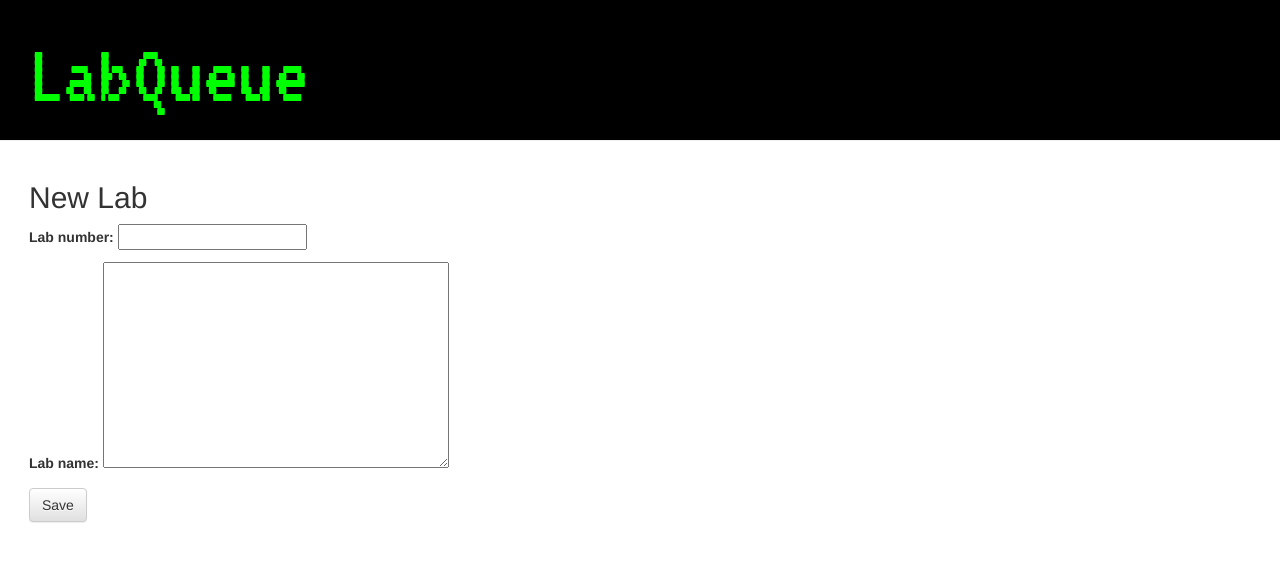
After one commit to GoeschWho/LabQueue, a Django app: page /lab/new in a window 1280 px wide. The commit adds this page. Shown: the top 562 px of the page. Run offline with Django 3.2, Linux system fonts and the light colour scheme; some libraries are stand-ins or nearby versions.

Commit message:
Lab new & edit forms added

```diff
--- /dev/null
+++ b/myqueue/forms.py
@@ -0,0 +1,10 @@
+from django import forms
+
+from .models import Lab
+
+
+class LabForm(forms.ModelForm):
+
+    class Meta:
+        model = Lab
+        fields = ('lab_number', 'lab_name')
--- a/myqueue/templates/myqueue/lab_detail.html
+++ b/myqueue/templates/myqueue/lab_detail.html
@@ -2,6 +2,9 @@
 
 {% block content %}
     <div class="lab">
+        {% if user.is_authenticated %}
+            <a class="btn btn-default" href="{% url 'lab_edit' pk=lab.pk %}"><span class="glyphicon glyphicon-pencil"></span></a>
+        {% endif %}
         <h2>{{ lab.title }}</h2>
         <p>{{ lab.lab_name|linebreaksbr }}</p>
     </div>
--- /dev/null
+++ b/myqueue/templates/myqueue/lab_edit.html
@@ -0,0 +1,9 @@
+{% extends 'myqueue/base.html' %}
+
+{% block content %}
+    <h2>New Lab</h2>
+    <form method="POST" class="post-form">{% csrf_token %}
+        {{ form.as_p }}
+        <button type="submit" class="save btn btn-default">Save</button>
+    </form>
+{% endblock %}
--- a/myqueue/templates/myqueue/lab_list.html
+++ b/myqueue/templates/myqueue/lab_list.html
@@ -2,6 +2,9 @@
 
 {% block content %}
     <h1>ECEN 1030 Labs</h1>
+    {% if user.is_authenticated %}
+        <a href="{%  url 'lab_new'%}" class="top-menu"><span class="glyphicon glyphicon-plus"></span></a>
+    {% endif %}
     {% for lab in labs %}
         <div class="lab">
             <p><a href="{% url 'lab_detail' pk=lab.pk %}">Lab {{ lab.lab_number }}</a></p>
--- a/myqueue/urls.py
+++ b/myqueue/urls.py
@@ -4,4 +4,6 @@ from . import views
 urlpatterns = [
     path('', views.lab_list, name='lab_list'),
     path('lab/<int:pk>/', views.lab_detail, name='lab_detail'),
+    path('lab/new', views.lab_new, name='lab_new'),
+    path('lab/<int:pk>/edit', views.lab_edit, name='lab_edit'),
 ]
--- a/myqueue/views.py
+++ b/myqueue/views.py
@@ -1,5 +1,6 @@
 from .models import Lab
-from django.shortcuts import render, get_object_or_404
+from django.shortcuts import render, get_object_or_404, redirect
+from .forms import LabForm
 
 
 def lab_list(request):
@@ -10,3 +11,30 @@ def lab_list(request):
 def lab_detail(request, pk):
     lab = get_object_or_404(Lab, pk=pk)
     return render(request, 'myqueue/lab_detail.html', {'lab': lab})
+
+
+def lab_new(request):
+    if request.method == "POST":
+        form = LabForm(request.POST)
+        if form.is_valid():
+            lab = form.save(commit=False)
+            #code generated fields
+            lab.save()
+            return redirect('lab_detail', pk=lab.pk)
+    else:
+        form = LabForm()
+    return render(request, 'myqueue/lab_edit.html', {'form': form})
+
+
+def lab_edit(request, pk):
+    lab = get_object_or_404(Lab, pk=pk)
+    if request.method == "POST":
+        form = LabForm(request.POST, instance=lab)
+        if form.is_valid():
+            lab = form.save(commit=False)
+            #code generated fields
+            lab.save()
+            return redirect('lab_detail', pk=lab.pk)
+    else:
+        form = LabForm(instance=lab)
+    return render(request, 'myqueue/lab_edit.html', {'form': form})
```
